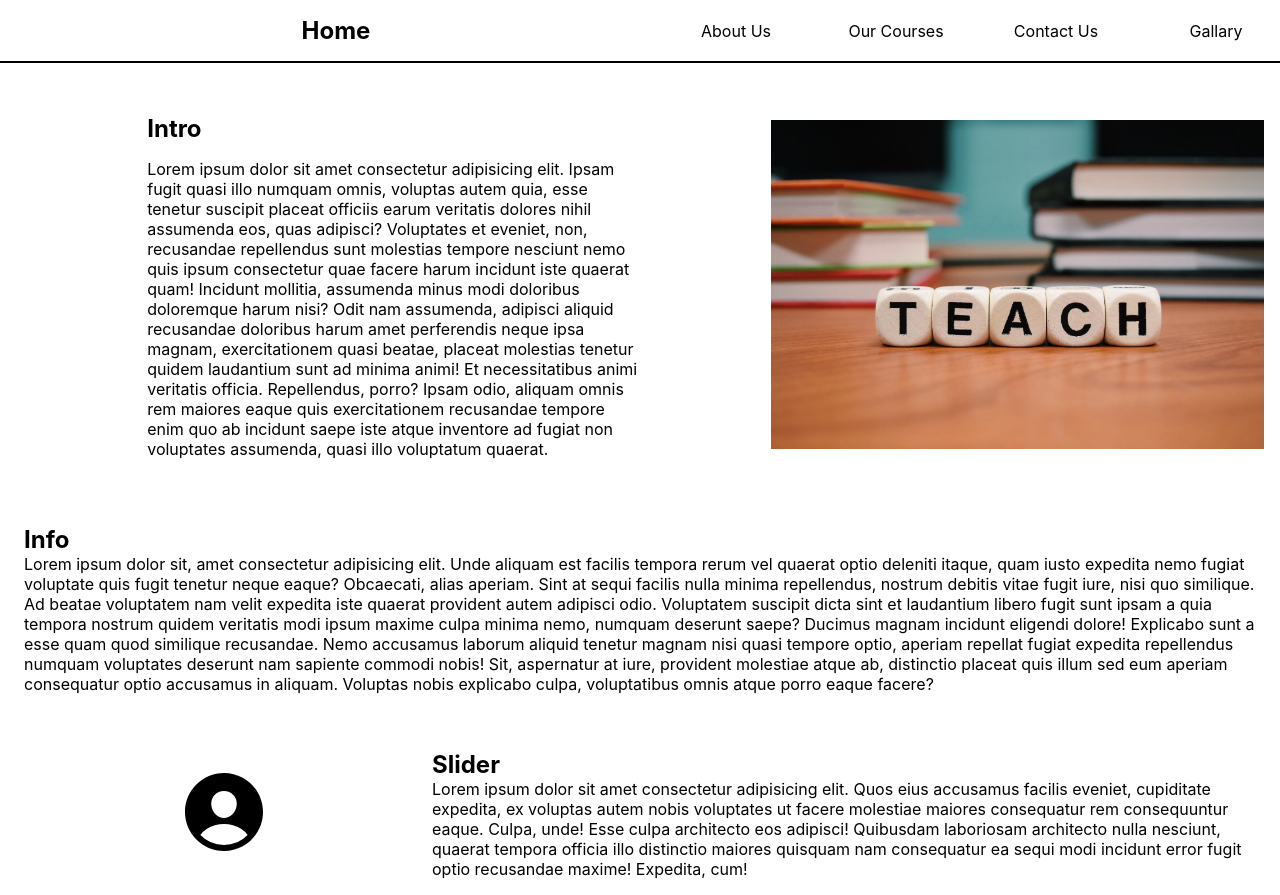
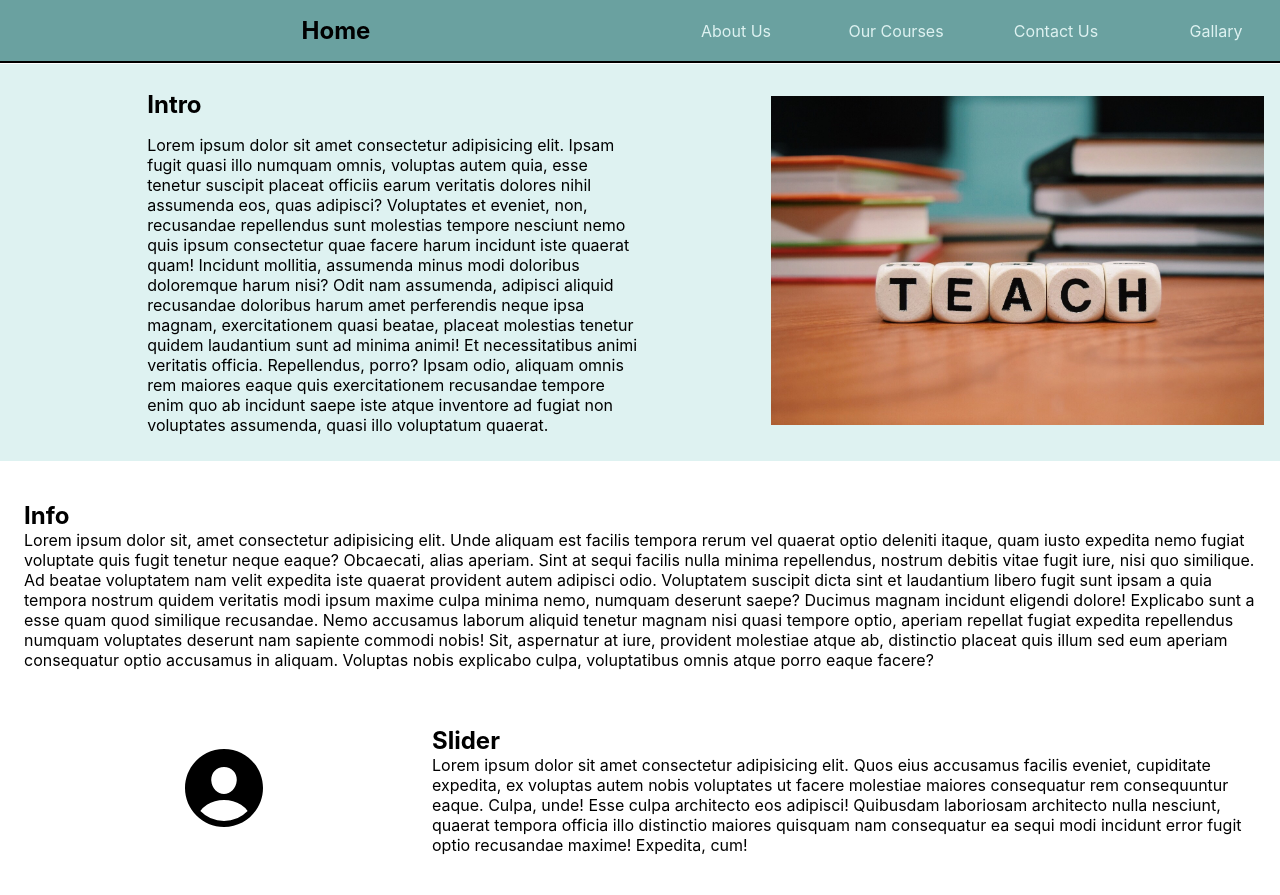
Before and after one commit to lord483/Project-1, a React (Create React App) app: page / in a window 1280 px wide. After the commit the page ends 871 px from the top, so only its background shows below. Built offline with nearby package versions, Linux system fonts and the light colour scheme.

Commit message:
bit more styling

```diff
--- a/src/components/navbar.js
+++ b/src/components/navbar.js
@@ -29,23 +29,18 @@ function Navbar() {
 }
 
 const Wrapper = styled.nav`
-	@supports (-webkit-backdrop-filter: none) or (backdrop-filter: none) {
-		.nav-container {
-			-webkit-backdrop-filter: blur(7px);
-			backdrop-filter: blur(7px);
+	.nav-container {
+		-webkit-backdrop-filter: blur(6px);
+		backdrop-filter: blur(6px);
+
+		/* slightly transparent fallback for Firefox (not supporting backdrop-filter) */
+		@supports not ((-webkit-backdrop-filter: none) or (backdrop-filter: none)) {
+			background-color: rgba(222, 242, 241 0.9);
 		}
-	}
 
-	/* slightly transparent fallback for Firefox (not supporting backdrop-filter) */
-	@supports not ((-webkit-backdrop-filter: none) or (backdrop-filter: none)) {
-		.nav-container {
-			background-color: rgba(0, 0, 0, 0.9);
-		}
-	}
-
-	.nav-container {
 		position: fixed;
 		width: 100%;
+		background-color: rgba(43, 122, 120, 0.7);
 
 		top: 0px;
 		display: flex;
@@ -59,9 +54,13 @@ const Wrapper = styled.nav`
 		text-align: center;
 	}
 
-	.nav-container > .nav-item {
+	.nav-item {
 		list-style-type: none;
 		flex: 1 1 30px;
+	}
+
+	.nav-item a {
+		color: #def2f1;
 	}
 
 	.nav-heading {
--- a/src/components/views/home.js
+++ b/src/components/views/home.js
@@ -2,7 +2,7 @@ import React from "react";
 import Navbar from "../navbar";
 import Footer from "../footer";
 import Card from "../card";
-import class_img from "../../assets/images/class_img.jpg";
+// import class_img from "/images/class_img.jpg";
 import styled from "styled-components";
 import { IoPersonCircle } from "react-icons/io5";
 
@@ -34,7 +34,7 @@ function Home() {
 					</p>
 				</div>
 				<div className="intro_image">
-					<img src={class_img} alt="class" />
+					<img src="/images/class_img.jpg" alt="class" />
 				</div>
 			</section>
 
@@ -83,7 +83,7 @@ function Home() {
 
 const Wrapper = styled.main`
 	position: relative;
-	top: 5rem;
+	top: 3.5rem;
 	margin: 1vh auto 1vh;
 
 	// * {
@@ -104,6 +104,7 @@ const Wrapper = styled.main`
 		display: flex;
 		align-items: center;
 		margin-bottom: 0.5rem;
+		background-color: rgb(222, 242, 241);
 	}
 
 	.intro_text {
```
Also changed, not shown: public/images/class_img.jpg (renamed from src/assets/images/class_img.jpg), 1 other file (tests, documents, lock files or other folders).
